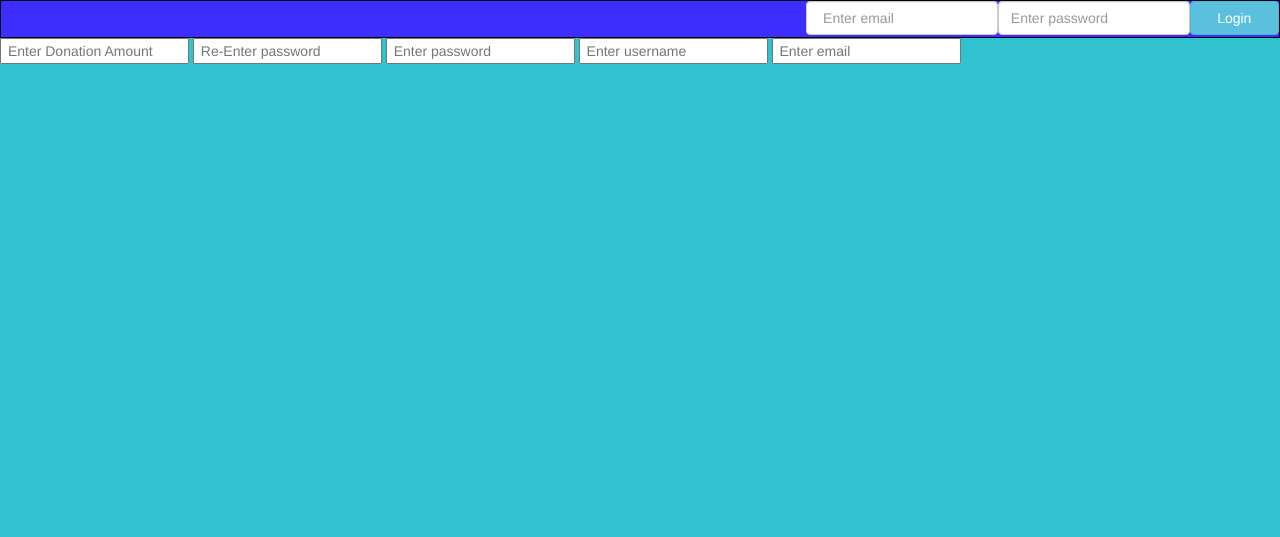
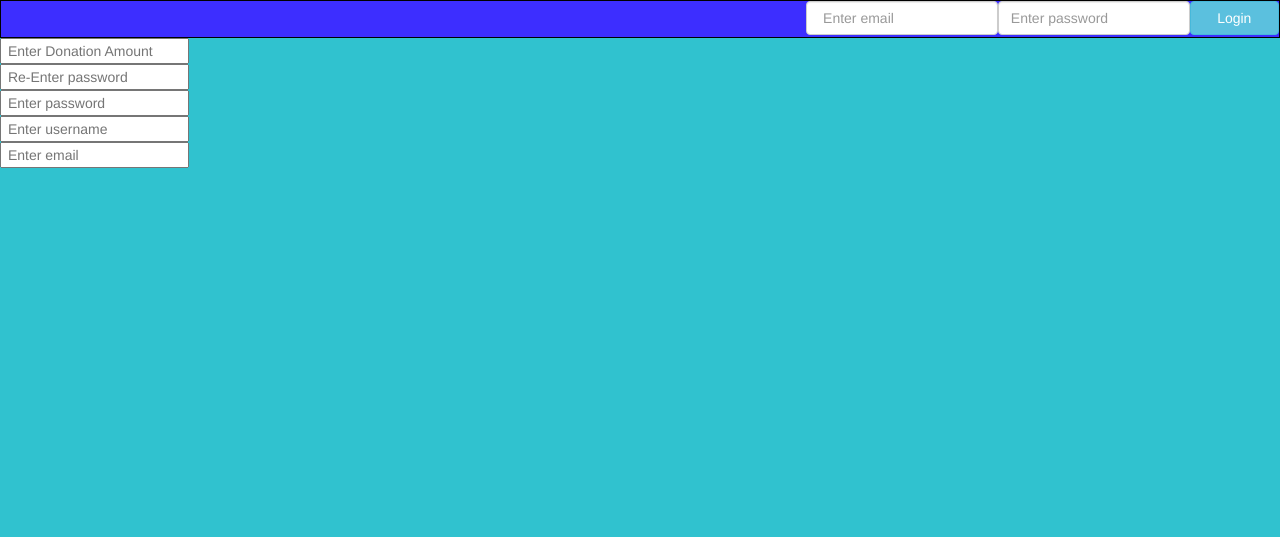
Before and after one commit to gmaurer/mastersofcode1, a PHP site: page / in a window 1280 px wide. Shown: the top 537 px of the page. Run offline with PHP 8.4, Linux system fonts and the light colour scheme; some libraries are stand-ins or nearby versions.

Commit message:
attempting block again

```diff
--- a/www/index.php
+++ b/www/index.php
@@ -56,6 +56,12 @@
         top: 20px;
         float:right;
 
+
+    }
+
+    .form-control1{
+
+        display: block;
 
     }
 
@@ -129,11 +135,11 @@
 
         <form name="myForm1" class="create-center" role="form">
 
-            <input  type="donateamt" class="form-control1" name="donateamt" id="donateamt" placeholder=" Enter Donation Amount">
-            <input  type="newreenterpass" class="form-control1" name="newreenterpass" id="newreenterpass" placeholder=" Re-Enter password">
-            <input  type="newpass" class="form-control1" name="newpass" id="newpass" placeholder=" Enter password">
-            <input  type="newuser" class="form-control1" name="newuser" id="newuser" placeholder=" Enter username">
-            <input  type="newemail" class="form-control1" name="newemail" id="newemail" placeholder=" Enter email">
+            <input  type="number" class="form-control1" name="donateamt" id="donateamt" placeholder=" Enter Donation Amount">
+            <input  type="password" class="form-control1" name="newreenterpass" id="newreenterpass" placeholder=" Re-Enter password">
+            <input  type="password" class="form-control1" name="newpass" id="newpass" placeholder=" Enter password">
+            <input  type="text" class="form-control1" name="newuser" id="newuser" placeholder=" Enter username">
+            <input  type="email" class="form-control1" name="newemail" id="newemail" placeholder=" Enter email">
 
 
 
```
